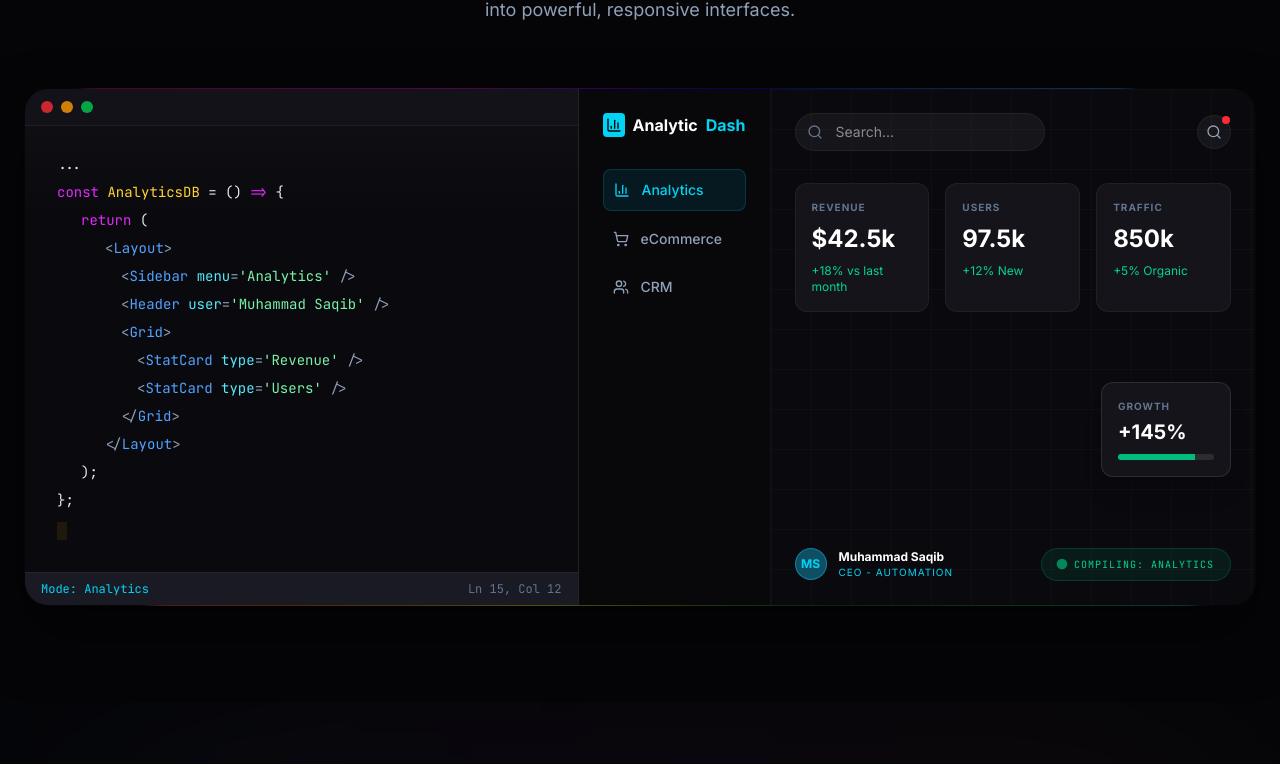
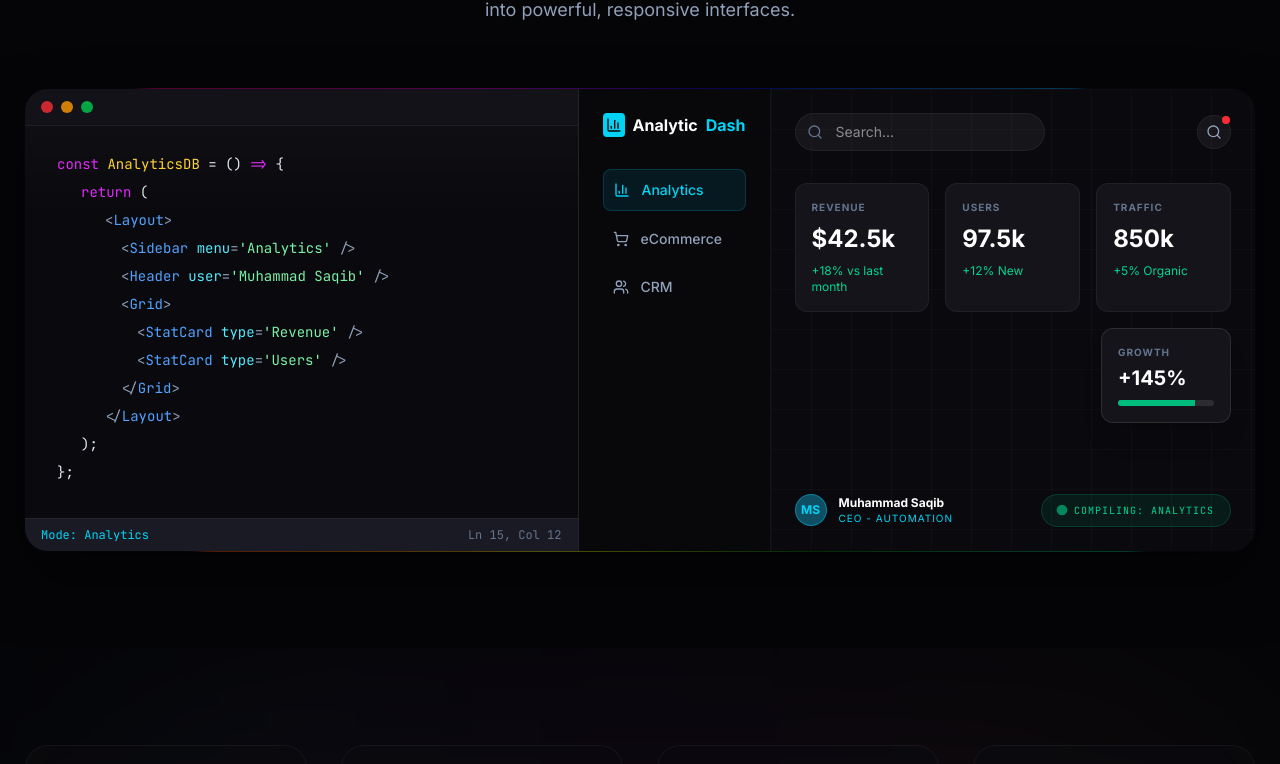
Before and after one commit to techai342/softwaresssss, a React (Vite) app: page / in a window 1280 px wide. Shown: the part 1295-2059 px from the top of the page. Built offline with nearby package versions, Linux system fonts and the light colour scheme.

Commit message:
Update HowWeBuild.tsx

```diff
--- a/src/components/HowWeBuild.tsx
+++ b/src/components/HowWeBuild.tsx
@@ -66,9 +66,7 @@ export function HowWeBuild() {
              <div className="w-3 h-3 rounded-full bg-amber-500/80" />
              <div className="w-3 h-3 rounded-full bg-green-500/80" />
           </div>
-<div className="p-8 pt-6 overflow-x-auto text-sm font-mono leading-7 whitespace-nowrap relative z-10 min-h-[350px] opacity-100 transition-opacity duration-1000">
-  {/* Typewriter lines */}
-  ...
+          <div className="p-8 pt-6 overflow-x-auto text-sm font-mono leading-7 whitespace-nowrap relative z-10 min-h-[350px]">
             <TypewriterLine delay={0.2}>
                <div><span className="text-fuchsia-500">const</span> <span className="text-amber-300">AnalyticsDB</span> = () <span className="text-fuchsia-500">=&gt;</span> {'{'}</div>
             </TypewriterLine>
@@ -105,10 +103,6 @@ export function HowWeBuild() {
             <TypewriterLine delay={3.5}>
                <div>{'}'};</div>
             </TypewriterLine>
-            <motion.div
-              initial={{ opacity: 0 }} whileInView={{ opacity: [0, 1, 0] }} viewport={{ once: true }} transition={{ repeat: Infinity, duration: 0.8, delay: 3.8 }}
-              className="w-2.5 h-[18px] bg-amber-400 mt-2"
-            />
           </div>
 
           <div className="mt-auto bg-[#1a1a24] border-t border-white/5 py-2 px-4 flex justify-between text-xs text-slate-500 font-mono relative z-10">
```
